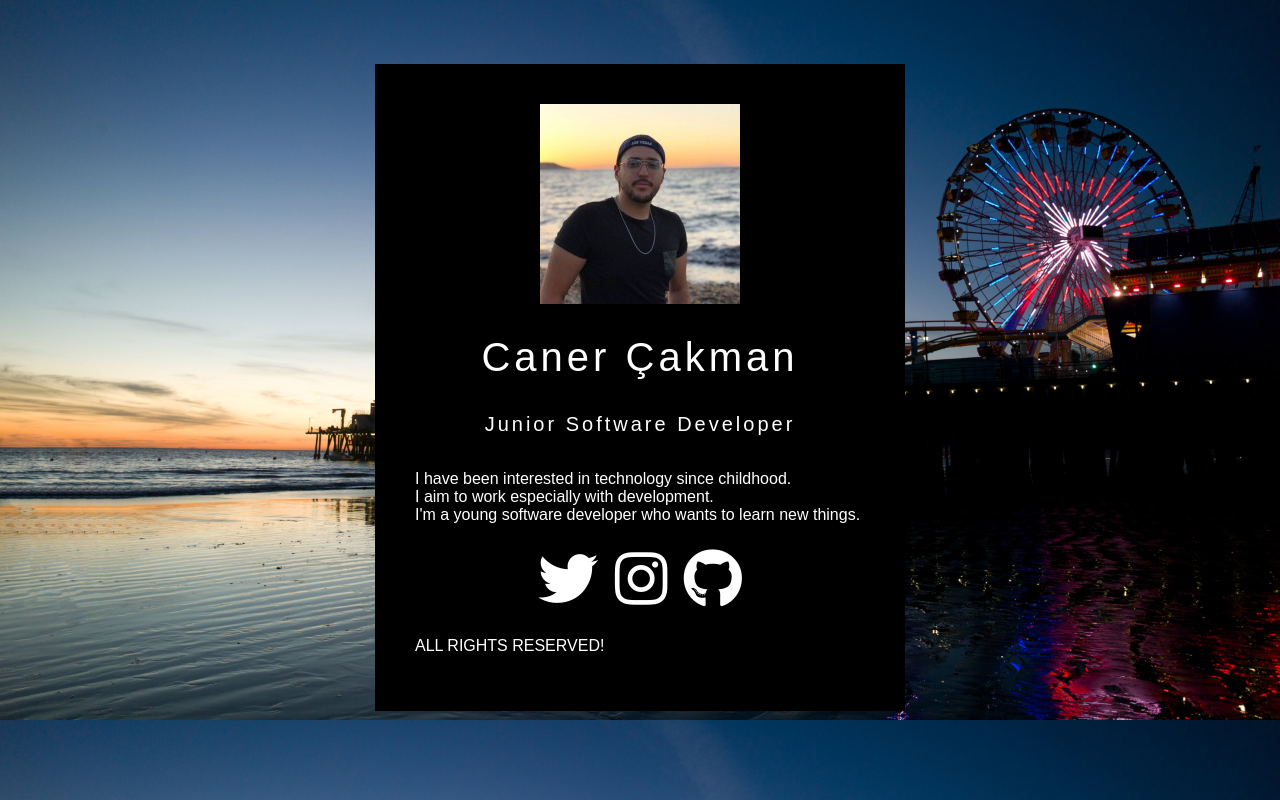
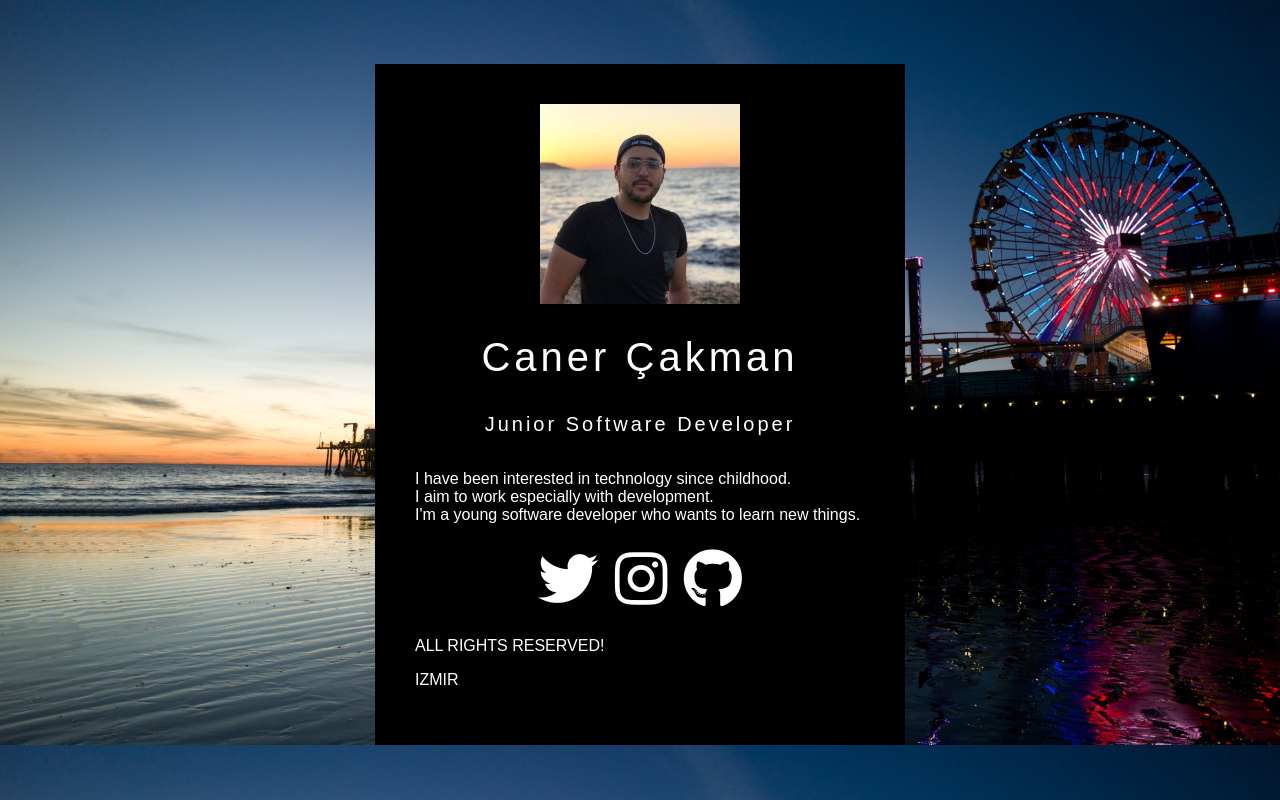
Before and after one commit to canercakman/personal-web-site, a plain HTML site: page index.html in a window 1280 px wide. Drawn offline with Linux system fonts and the light colour scheme.

Commit message:
feat: added location

```diff
--- a/index.html
+++ b/index.html
@@ -20,6 +20,7 @@
             <li><a href="#"><i class="fab fa-github"></i></a></li>
         </ul>
         <p>ALL RIGHTS RESERVED!</p>
+        <p>IZMIR</p>
     </div>
 </body>
 </html>
```
